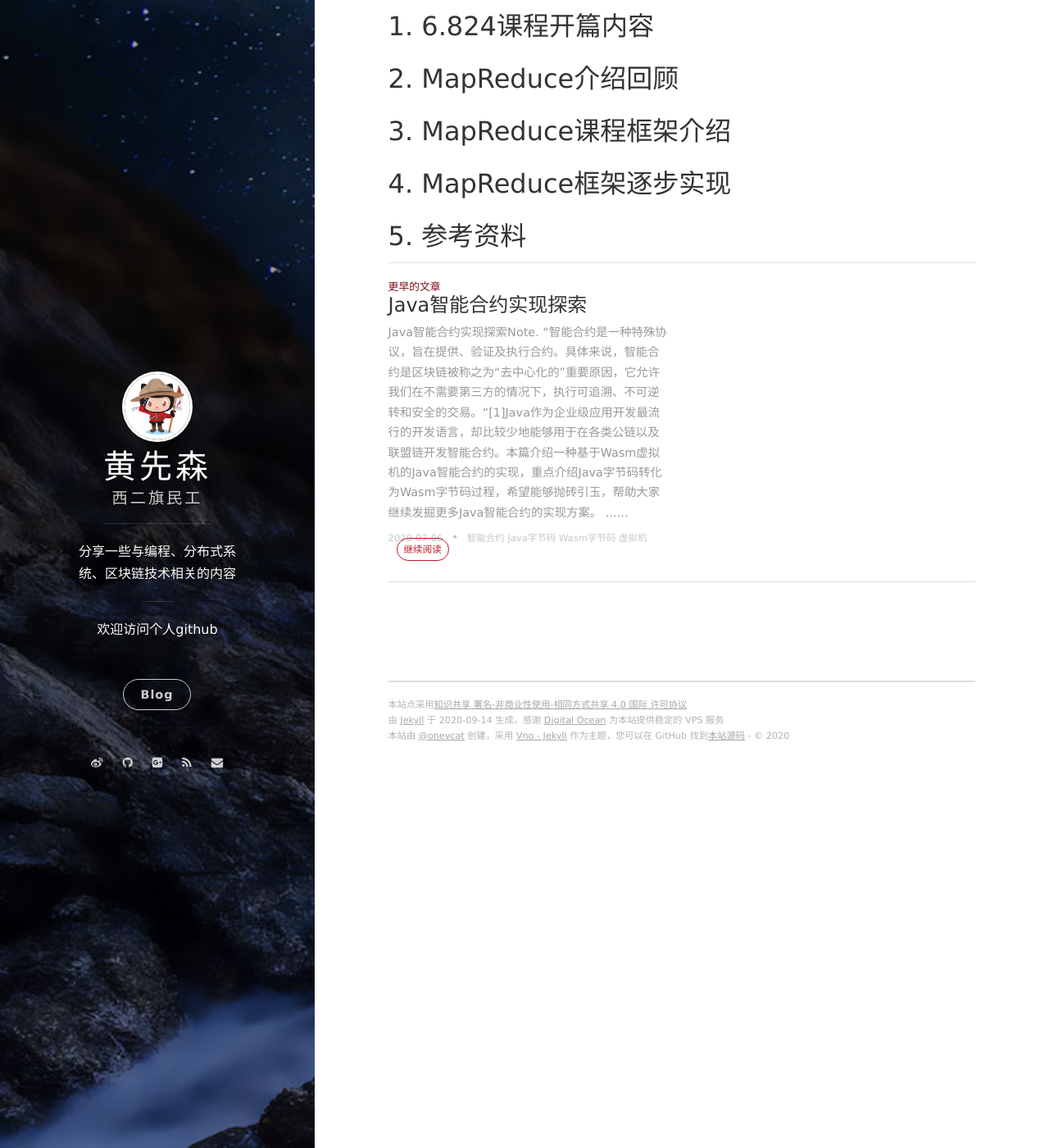
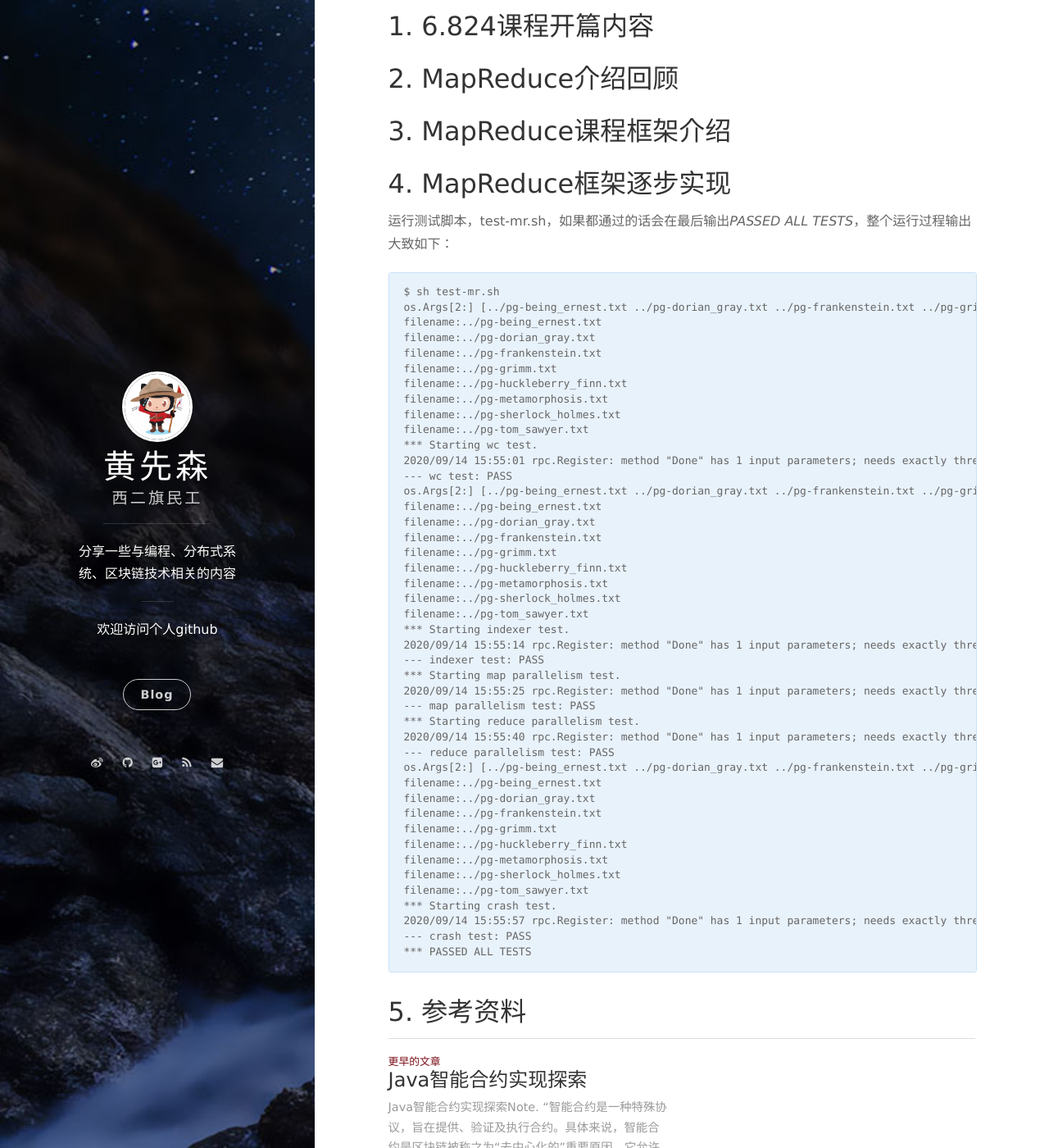
Before and after one commit to berryjam/berryjam.github.io, a Jekyll site: the page built from _posts/2020-09-12-6.824分布式系统课程系列(一):开篇&MapReduce介绍及框架实现.md, in a window 1280 px wide and 1400 px high, scrolled down 648 px. Shown: the whole window at 82% size. Built offline with Jekyll 4.4.1, drawn with Linux system fonts in a browser that asks for light colours; nearby versions of some CDN libraries; comment, search, counter and statistics services are not loaded.

Commit message:
Update 2020-09-12-6.824分布式系统课程系列(一):开篇&MapReduce介绍及框架实现.md

````diff
--- a/_posts/2020-09-12-6.824分布式系统课程系列(一):开篇&MapReduce介绍及框架实现.md
+++ b/_posts/2020-09-12-6.824分布式系统课程系列(一):开篇&MapReduce介绍及框架实现.md
@@ -32,4 +32,52 @@ tags: 分布式系统 MapReduce 6.824
 ## 4. MapReduce框架逐步实现
 
 
+运行测试脚本，test-mr.sh，如果都通过的话会在最后输出*PASSED ALL TESTS*，整个运行过程输出大致如下：
+```
+$ sh test-mr.sh
+os.Args[2:] [../pg-being_ernest.txt ../pg-dorian_gray.txt ../pg-frankenstein.txt ../pg-grimm.txt ../pg-huckleberry_finn.txt ../pg-metamorphosis.txt ../pg-sherlock_holmes.txt ../pg-tom_sawyer.txt]
+filename:../pg-being_ernest.txt
+filename:../pg-dorian_gray.txt
+filename:../pg-frankenstein.txt
+filename:../pg-grimm.txt
+filename:../pg-huckleberry_finn.txt
+filename:../pg-metamorphosis.txt
+filename:../pg-sherlock_holmes.txt
+filename:../pg-tom_sawyer.txt
+*** Starting wc test.
+2020/09/14 15:55:01 rpc.Register: method "Done" has 1 input parameters; needs exactly three
+--- wc test: PASS
+os.Args[2:] [../pg-being_ernest.txt ../pg-dorian_gray.txt ../pg-frankenstein.txt ../pg-grimm.txt ../pg-huckleberry_finn.txt ../pg-metamorphosis.txt ../pg-sherlock_holmes.txt ../pg-tom_sawyer.txt]
+filename:../pg-being_ernest.txt
+filename:../pg-dorian_gray.txt
+filename:../pg-frankenstein.txt
+filename:../pg-grimm.txt
+filename:../pg-huckleberry_finn.txt
+filename:../pg-metamorphosis.txt
+filename:../pg-sherlock_holmes.txt
+filename:../pg-tom_sawyer.txt
+*** Starting indexer test.
+2020/09/14 15:55:14 rpc.Register: method "Done" has 1 input parameters; needs exactly three
+--- indexer test: PASS
+*** Starting map parallelism test.
+2020/09/14 15:55:25 rpc.Register: method "Done" has 1 input parameters; needs exactly three
+--- map parallelism test: PASS
+*** Starting reduce parallelism test.
+2020/09/14 15:55:40 rpc.Register: method "Done" has 1 input parameters; needs exactly three
+--- reduce parallelism test: PASS
+os.Args[2:] [../pg-being_ernest.txt ../pg-dorian_gray.txt ../pg-frankenstein.txt ../pg-grimm.txt ../pg-huckleberry_finn.txt ../pg-metamorphosis.txt ../pg-sherlock_holmes.txt ../pg-tom_sawyer.txt]
+filename:../pg-being_ernest.txt
+filename:../pg-dorian_gray.txt
+filename:../pg-frankenstein.txt
+filename:../pg-grimm.txt
+filename:../pg-huckleberry_finn.txt
+filename:../pg-metamorphosis.txt
+filename:../pg-sherlock_holmes.txt
+filename:../pg-tom_sawyer.txt
+*** Starting crash test.
+2020/09/14 15:55:57 rpc.Register: method "Done" has 1 input parameters; needs exactly three
+--- crash test: PASS
+*** PASSED ALL TESTS
+```
+
 ## 5. 参考资料
````
